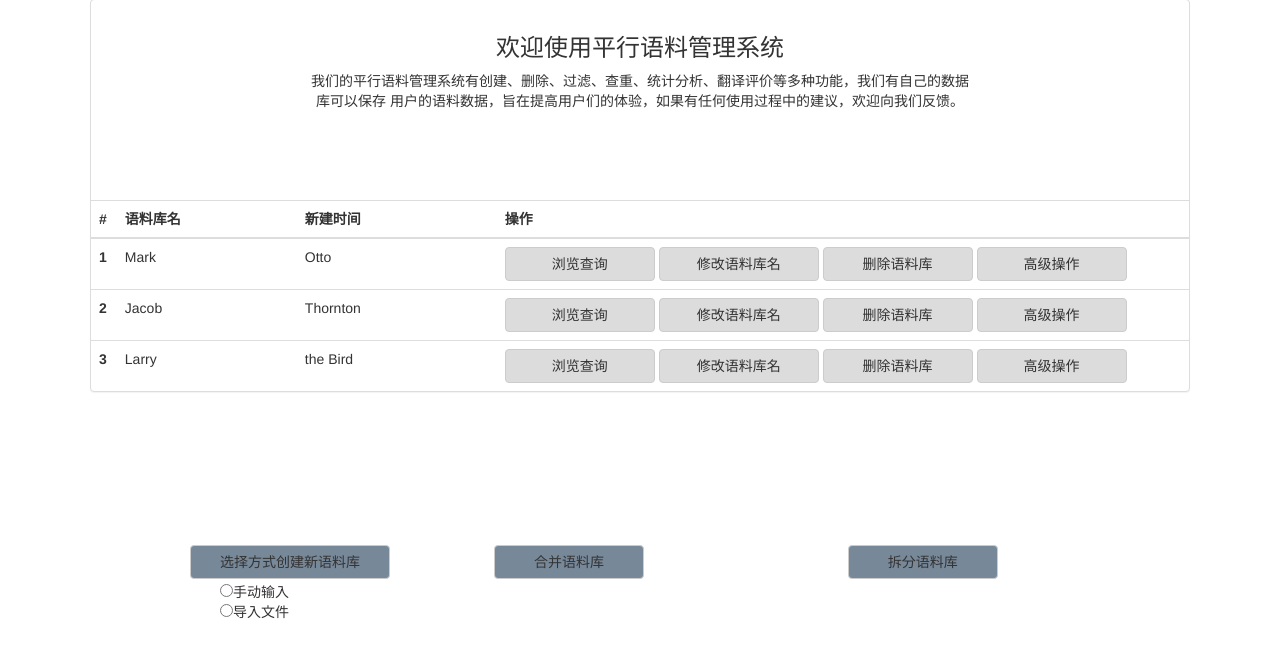
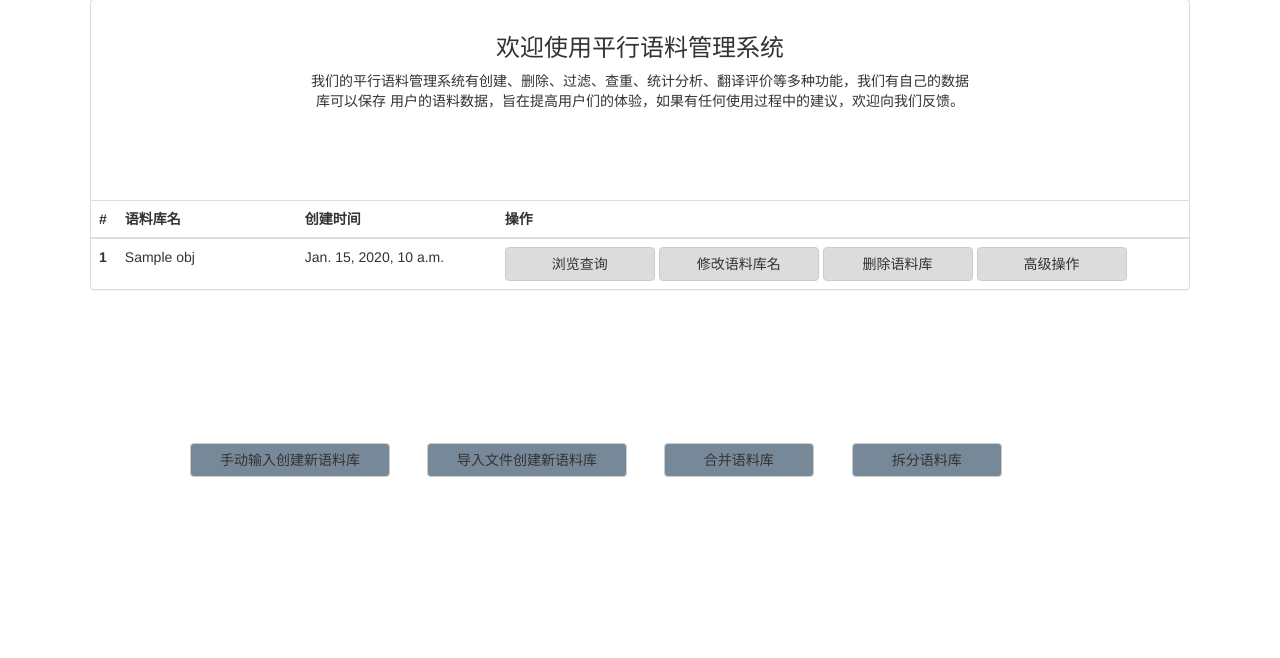
Before and after one commit to lscLucienLee/Parallel-corpus-management-system, a Django app: template Code/PCMS/app/templates/manage.html in a window 1280 px wide. Shown: the part 123-781 px from the top of the page. Run offline with Django 4.2, Linux system fonts and the light colour scheme; the template is opened without the code that fills it: most values are stand-ins (such as "Sample title", 1, 10 or a date in 2020); some libraries are stand-ins or nearby versions.

Commit message:
yzh updata

```diff
--- a/Code/PCMS/app/templates/manage.html
+++ b/Code/PCMS/app/templates/manage.html
@@ -3,49 +3,54 @@
 <head>
     <meta charset="UTF-8">
     <title>用户界面</title>
-   <link rel="stylesheet" href="../static/plugins/bootstrap-3.4.1-dist/css/bootstrap.css">
+    <link rel="stylesheet" href="../static/plugins/bootstrap-3.4.1/css/bootstrap.css">
     <style>
-       .navbar{
-        border-radius:0;
+        .navbar {
+            border-radius: 0;
         }
-       .bs-example{
-        width:1100px;
-         margin:auto auto;
+
+        .bs-example {
+            width: 1100px;
+            margin: auto auto;
         }
 
 
-
-       .window1 .w1{
-         width:280px;
+        .window1 .w1 {
+            width: 280px;
             position: absolute;
-         height:110px;
+            height: 110px;
             right: 10px;
-         top:300px;
+            top: 300px;
             display: none;
         }
-      .window1:hover .w1{
+
+        .window1:hover .w1 {
             display: block;
         }
-      .window2 .w2{
-         width:280px;
+
+        .window2 .w2 {
+            width: 280px;
             position: absolute;
-         height:110px;
+            height: 110px;
             right: 10px;
-         top:350px;
+            top: 350px;
             display: none;
         }
+
         .window2:hover .w2 {
             display: block;
         }
-      .window3 .w3{
-         width:280px;
+
+        .window3 .w3 {
+            width: 280px;
             position: absolute;
-         height:110px;
+            height: 110px;
             right: 10px;
-         top:400px;
+            top: 400px;
             display: none;
         }
-      .window3:hover .w3{
+
+        .window3:hover .w3 {
             display: block;
         }
     </style>
@@ -54,7 +59,6 @@
 <nav class="navbar navbar-inverse">
     <div class="container-fluid">
         <div class="navbar-header">
-
             <button type="button" class="navbar-toggle collapsed" data-toggle="collapse"
                     data-target="#bs-example-navbar-collapse-9" aria-expanded="false">
                 <span class="sr-only">Toggle navigation</span>
@@ -62,7 +66,7 @@
                 <span class="icon-bar"></span>
                 <span class="icon-bar"></span>
             </button>
-          <div class="navbar-brand" >平行语料库管理系统</div>
+            <div class="navbar-brand">平行语料库管理系统</div>
         </div>
         <div class="collapse navbar-collapse" id="bs-example-navbar-collapse-9">
             <ul class="nav navbar-nav">
@@ -70,21 +74,22 @@
             <ul class="nav navbar-nav navbar-right">
                 <li><a href="/manage/">主页</a></li>
                 <li><a href="/login/">登出</a></li>
-       <li><a href="/manage/">返回上一步</a></li>
+                <li><a href="/manage/">返回上一步</a></li><!--主页的“上一步”即为主页自身-->
             </ul>
-        </div></div>
+        </div>
+    </div>
 </nav>
 
 <div style="height:50px"></div>
 <div class="bs-example" data-example-id="table-within-panel">
     <div class="panel panel-default">
 
-
         <div class="panel-body" style="height: 200px">
             <p>
             <h3 style="text-align: center">欢迎使用平行语料管理系统</h3>
             <div style="width:658px;margin:auto;text-align: center">我们的平行语料管理系统有创建、删除、过滤、查重、统计分析、翻译评价等多种功能，我们有自己的数据库可以保存
-        用户的语料数据，旨在提高用户们的体验，如果有任何使用过程中的建议，欢迎向我们反馈。</div>
+                用户的语料数据，旨在提高用户们的体验，如果有任何使用过程中的建议，欢迎向我们反馈。
+            </div>
             </p>
         </div>
 
@@ -94,60 +99,41 @@
             <tr>
                 <th>#</th>
                 <th style="width: 180px">语料库名</th>
-            <th style="width: 200px">新建时间</th>
+                <th style="width: 200px">创建时间</th>
                 <th>操作</th>
             </tr>
             </thead>
             <tbody>
+            {% for obj in CorpusInfo_list %}
             <tr>
-            <th scope="row">1</th>
-            <td>Mark</td>
-            <td>Otto</td>
+                <th scope="row">{{ obj.id }}</th>
+                <td>{{ obj.name }}</td>
+                <td>{{ obj.create_time }}</td>
                 <td>
-              <a href="/browse/" ><button type="button" class="btn btn-default " style="width: 150px;background-color:#DCDCDC">浏览查询</button>
+                    <a href="/browse/">
+                        <button type="button" class="btn btn-default "
+                                style="width: 150px;background-color:#DCDCDC">
+                            浏览查询
+                        </button>
                     </a>
-              <button type="button" class="btn btn-default " style="width: 160px;background-color:#DCDCDC">修改语料库名</button>
-            <button type="button" class="btn btn-default " style="width: 150px;background-color:#DCDCDC">删除语料库</button>
-            <a href="#" class="window1"><button type="button" class="btn btn-default " style="width: 150px;background-color:#DCDCDC">高级操作</button>
+                    <a href="/correct/">
+                        <button type="button" class="btn btn-default "
+                                style="width: 160px;background-color:#DCDCDC">
+                            修改语料库名
+                        </button>
+                    </a>
+                    <a href="/delete_corpuses/?id={{ obj.id }}">
+                        <button type="button" class="btn btn-default "
+                                style="width: 150px;background-color:#DCDCDC">
+                            删除语料库
+                        </button>
+                    </a>
+                    <a href="/operate/" class="window1">
+                        <button type="button" class="btn btn-default "
+                                style="width: 150px;background-color:#DCDCDC">
+                            高级操作
+                        </button>
                         <div class="w1">
-                <div class="panel panel-default">
-                   <div class="panel-heading">
-                   <h3 class="panel-title">高级操作</h3>
-              </div>
-             <div class="panel-body">包括过滤、去重、规范化、分析评价、翻译评价、对齐这些操作
-      </div>
-</div>
-             </div></a>
-            </td>
-          </tr>
-          <tr>
-            <th scope="row">2</th>
-            <td>Jacob</td>
-            <td>Thornton</td>
-              <td><a href="/browse/"><button type="button" class="btn btn-default " style="width: 150px;background-color:#DCDCDC">浏览查询</button></a>
-              <button type="button" class="btn btn-default " style="width: 160px;background-color:#DCDCDC">修改语料库名</button>
-            <button type="button" class="btn btn-default " style="width: 150px;background-color:#DCDCDC">删除语料库</button>
-           <a href="#" class="window2"><button type="button" class="btn btn-default " style="width: 150px;background-color:#DCDCDC">高级操作</button>
-             <div class="w2">
-                <div class="panel panel-default">
-                   <div class="panel-heading">
-                   <h3 class="panel-title">高级操作</h3>
-              </div>
-             <div class="panel-body">包括过滤、去重、规范化、分析评价、翻译评价、对齐这些操作
-      </div>
-</div>
-             </div>
-            </a></td>
-          </tr>
-          <tr>
-            <th scope="row">3</th>
-            <td>Larry</td>
-            <td>the Bird</td>
-              <td><a><button type="button" class="btn btn-default " style="width: 150px;background-color:#DCDCDC">浏览查询</button></a>
-              <button type="button" class="btn btn-default"  style="width: 160px;background-color:#DCDCDC">修改语料库名</button>
-            <button type="button" class="btn btn-default " style="width: 150px;background-color:#DCDCDC">删除语料库</button>
-           <a href="#" class="window3"><button type="button" class="btn btn-default " style="width: 150px;background-color:#DCDCDC">高级操作</button>
-            <div class="w3">
                             <div class="panel panel-default">
                                 <div class="panel-heading">
                                     <h3 class="panel-title">高级操作</h3>
@@ -159,31 +145,39 @@
                     </a>
                 </td>
             </tr>
+            {% endfor %}
             </tbody>
         </table>
     </div>
 </div>
 
 <div style="width: 1100px;height: 50px;margin-left:auto;margin-right:auto;margin-top:-17px"></div>
+
 <div style="width:900px;margin-left:auto;margin-right:auto;margin-top:100px;height: 35px">
-  <button type="button" class="btn btn-default " style="width: 200px;background-color:lightslategray">选择方式创建新语料库</button>
-  <button type="button" class="btn btn-default " style="width: 150px;background-color:lightslategray;margin-left: 100px">合并语料库</button>
-  <button type="button" class="btn btn-default " style="width: 150px;background-color:lightslategray;margin-left: 200px">拆分语料库</button>
-</div>
-<div style="width:840px;margin-left:auto;margin-right:auto;height:20px">
-   <input type="radio" name="n1" >手动输入
-
-</div>
-<div style="width:840px;margin-left:auto;margin-right:auto;height:20px">
-   <input type="radio" name="n1" >导入文件
+    <a href="/input_add/">
+        <button type="button" class="btn btn-default " style="width: 200px;background-color:lightslategray">
+            手动输入创建新语料库
+        </button>
+    </a>
+    <a href="/import_add/">
+        <button type="button" class="btn btn-default "
+                style="width: 200px;background-color:lightslategray;margin-left: 33px">
+            导入文件创建新语料库
+        </button>
+    </a>
+    <a href="/merge/">
+        <button type="button" class="btn btn-default "
+                style="width: 150px;background-color:lightslategray;margin-left: 33px">合并语料库
+        </button>
+    </a>
+    <a href="/divide/">
+        <button type="button" class="btn btn-default "
+                style="width: 150px;background-color:lightslategray;margin-left: 34px">拆分语料库
+        </button>
+    </a>
 </div>
 
-
-
-
-
-
-  <script src="../static/js/jquery-3.6.4.js"></script>
-        <script src="../static/plugins/bootstrap-3.4.1-dist/js/bootstrap.js"></script>
+<script src="../static/js/jquery-3.6.4.min.js"></script>
+<script src="../static/plugins/bootstrap-3.4.1/js/bootstrap.js"></script>
 </body>
 </html>
```
Also changed, not shown: Code/PCMS/app/views/Delete_corpuses.py (added, +8 -0 lines), Code/PCMS/app/views/Manage.py (added, +8 -0 lines), 原型界面转移关系图.png. Lines whose indentation alone changed are shown as unchanged.
